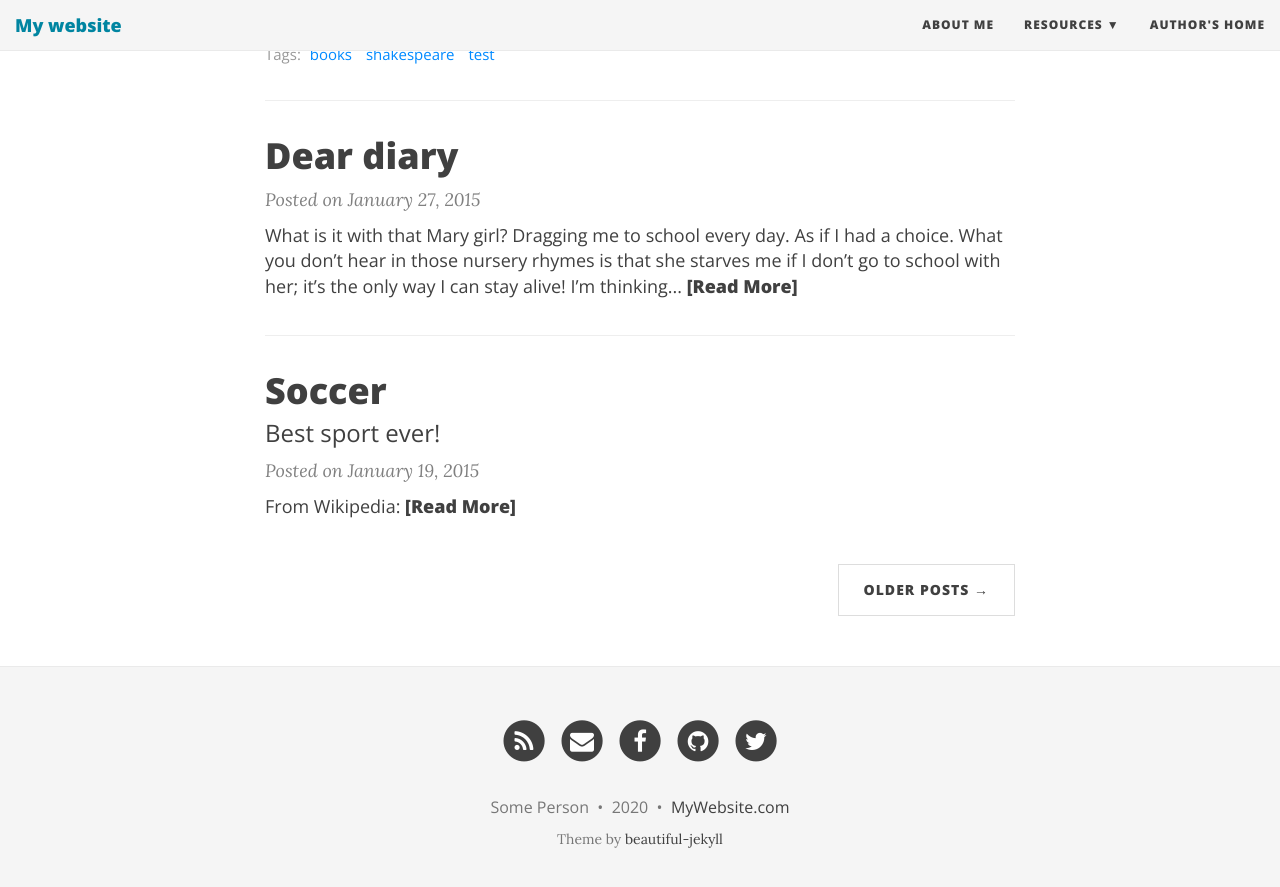
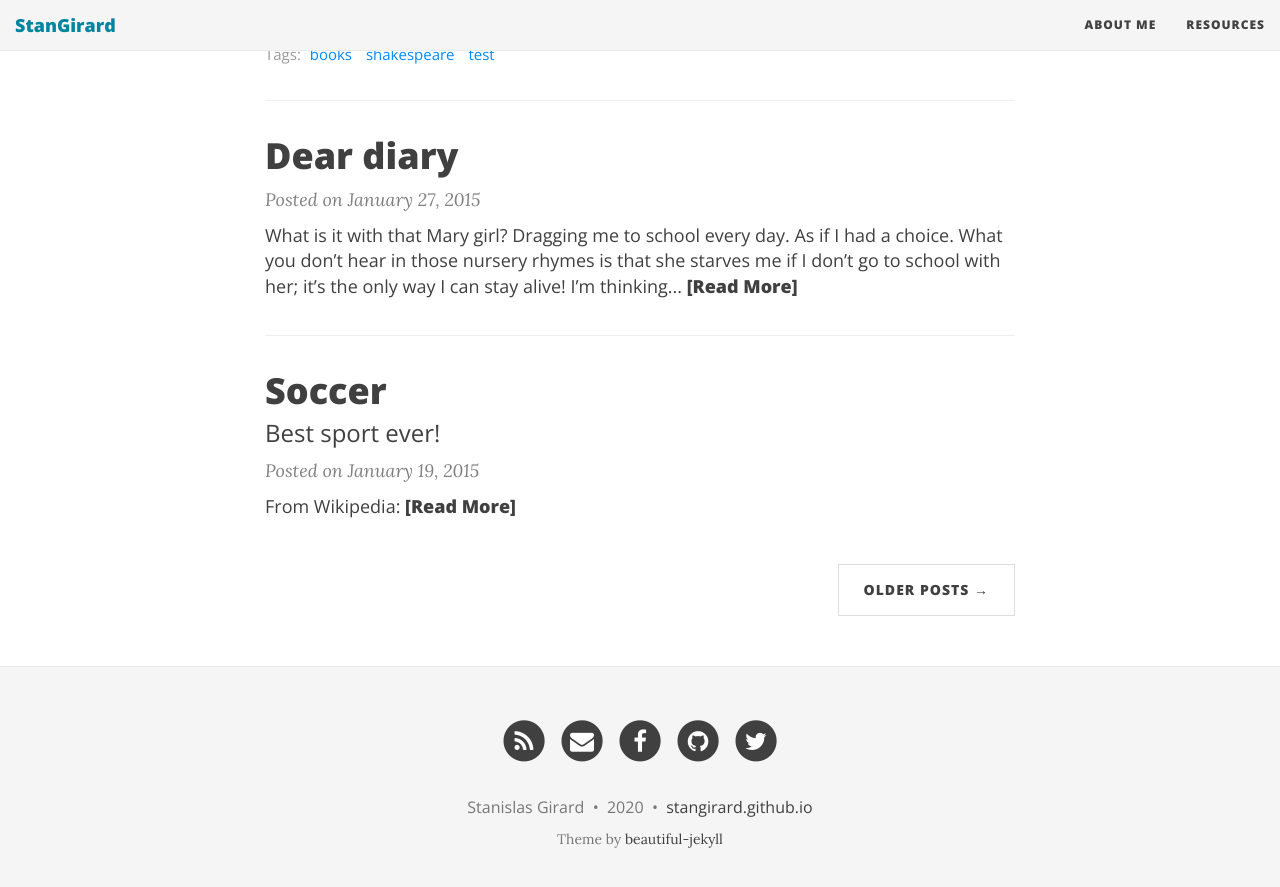
Before and after one commit to StanGirard/Primates-Jekyll, a Jekyll site: the page built from index.html, in a window 1280 px wide and 900 px high, scrolled down 1134 px. Shown: the top 887 px of the window. Built offline with Jekyll 4.4.1, drawn with Linux system fonts in a browser that asks for light colours; nearby versions of some CDN libraries; the list of posts is cut into pages by our own code.

Commit message:
[Updated Config]

```diff
--- a/_config.yml
+++ b/_config.yml
@@ -1,10 +1,10 @@
 # --- General options --- #
 
 # Name of website
-title: My website
+title: StanGirard
 
 # Short description of your site
-description: A virtual proof that I'm awesome
+description: All there is to know about me
 
 # --- Local development options ---
 # If your website is hosted locally rather than on GitHub, then you need to uncomment the next two parameters to set the url and baseurl
@@ -22,9 +22,9 @@ description: A virtual proof that I'm awesome
 navbar-links:
   About Me: "aboutme"
   Resources:
-    - Beautiful Jekyll: "http://deanattali.com/beautiful-jekyll/"
-    - Learn markdown: "http://www.markdowntutorial.com/"
-  Author's home: "http://deanattali.com"
+  #  - Beautiful Jekyll: "http://deanattali.com/beautiful-jekyll/"
+  #  - Learn markdown: "http://www.markdowntutorial.com/"
+  #Author's home: "http://deanattali.com"
 
 # Image to show in the navigation bar - image must be a square (width = height)
 # Remove this parameter if you don't want an image in the navbar
@@ -60,7 +60,7 @@ footer-link-col: "#404040"
 # Change all these values or delete the ones you don't want.
 # Important: you must keep the "name" parameter, everything else you can remove
 author:
-  name: Some Person
+  name: Stanislas Girard
 
 # Select your active Social Network Links.
 # Uncomment the links you want to show in the footer and add your information to each link.
@@ -70,8 +70,8 @@ social-network-links:
   rss: true
   email: "someone@example.com"
   facebook: deanattali
-  github: daattali
-  twitter: daattali
+  github: StanGirard
+  twitter: StanGirard
 #  reddit: yourname
 #  linkedin: daattali
 #  xing: yourname
@@ -89,11 +89,11 @@ social-network-links:
 share-links-active:
   twitter: true
   facebook: true
-  linkedin: true
+  linkedin: false
 
 # How to display the link to the website in the footer
 # Remove this if you don't want a link in the footer
-url-pretty: "MyWebsite.com"  # eg. "deanattali.com/beautiful-jekyll"
+url-pretty: "stangirard.github.io"  # eg. "deanattali.com/beautiful-jekyll"
 
 # --- Web Statistics Section --- #
 
```
